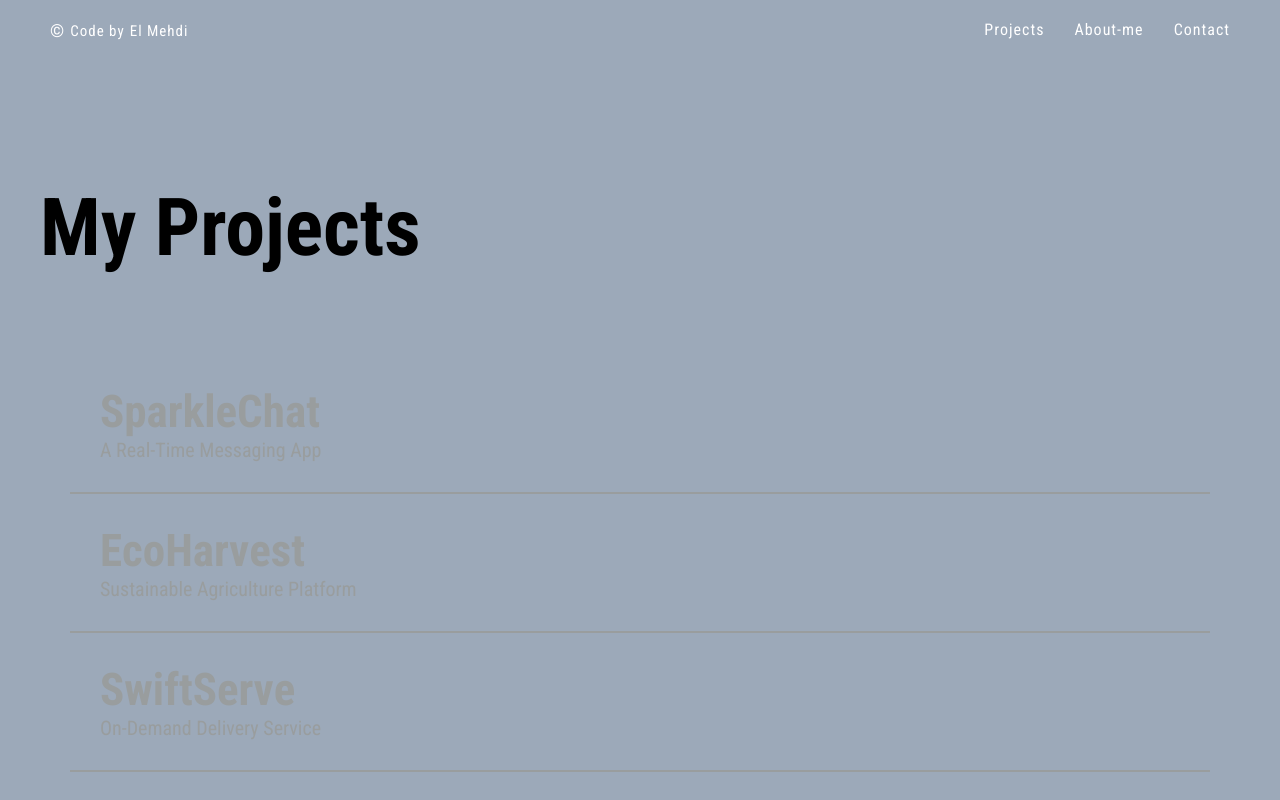
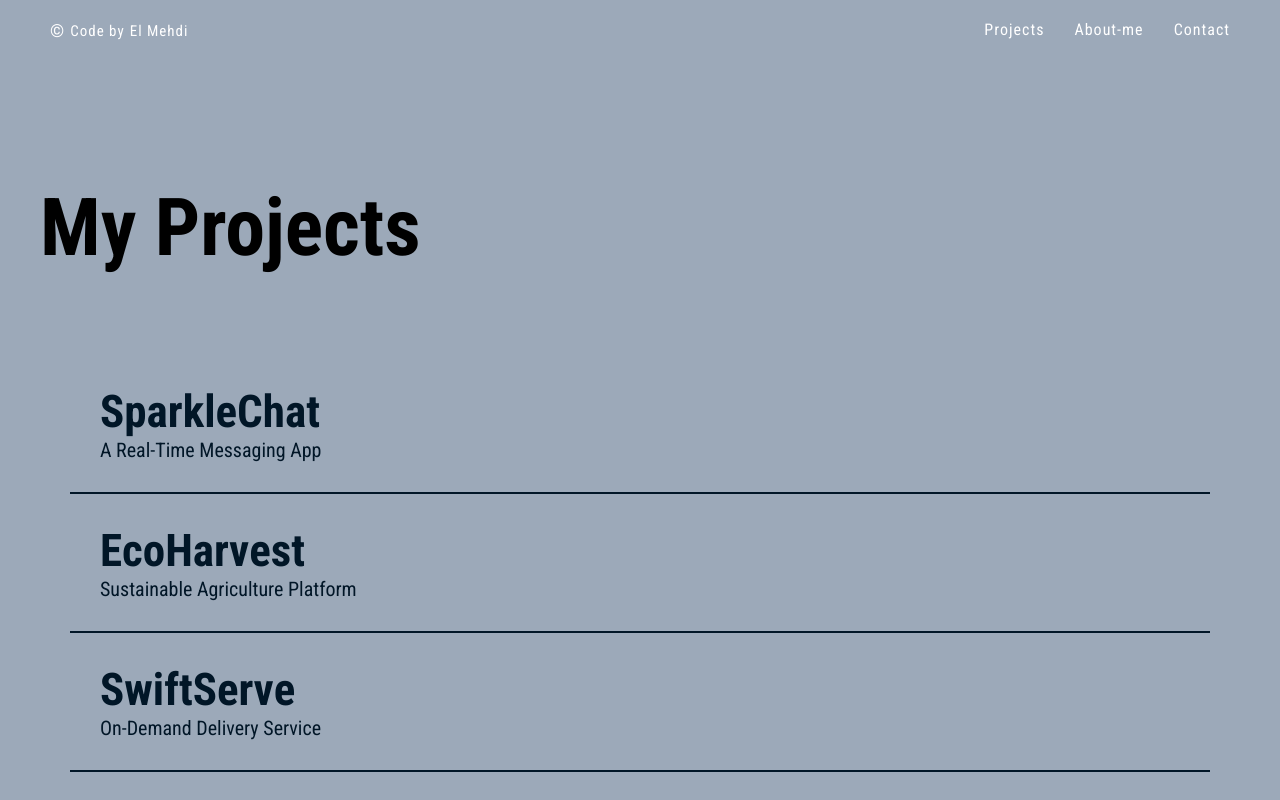
Before and after one commit to ahmidou09/MyPortfolio, a React (Vite) app: page /projects in a window 1280 px wide. Shown: the top 800 px of the page. Built offline with nearby package versions, Linux system fonts and the light colour scheme; grey boxes are pictures that could not be loaded.

Commit message:
Fix Contact form

```diff
--- a/src/features/contact/ContactForm.jsx
+++ b/src/features/contact/ContactForm.jsx
@@ -8,12 +8,14 @@ const FormcarryBlock = styled.div`
 `;
 
 const Label = styled.label`
+  transition: 0.5s;
   position: absolute;
-  top: 0;
+  top: ${({ hasContent }) => (hasContent ? "-20px" : "0")};
   left: 0;
+  font-size: ${({ hasContent }) => (hasContent ? "12px" : "16px")};
+  color: ${({ hasContent }) =>
+    hasContent ? "var(--color-purple-1)" : "var(--color-white)"};
   padding: 10px 0;
-  font-size: 16px;
-  color: var(--color-white);
   pointer-events: none;
   transition: 0.5s;
 `;
@@ -193,8 +195,11 @@ function ContactForm() {
           value={name}
           onChange={(e) => setName(e.target.value)}
           id="name"
+          required
         />
-        <Label htmlFor="name">Full Name</Label>
+        <Label htmlFor="name" hasContent={name.length > 0}>
+          Full Name
+        </Label>
       </FormcarryBlock>
 
       <FormcarryBlock>
@@ -203,8 +208,11 @@ function ContactForm() {
           value={email}
           onChange={(e) => setEmail(e.target.value)}
           id="email"
+          required
         />
-        <Label htmlFor="email">Your Email Address</Label>
+        <Label htmlFor="email" hasContent={email.length > 0}>
+          Your Email Address
+        </Label>
       </FormcarryBlock>
 
       <FormcarryBlock>
@@ -212,8 +220,11 @@ function ContactForm() {
           value={message}
           onChange={(e) => setMessage(e.target.value)}
           id="message"
+          required
         />
-        <Label htmlFor="message">Your message</Label>
+        <Label htmlFor="message" hasContent={message.length > 0}>
+          Your message
+        </Label>
       </FormcarryBlock>
 
       <FormcarryBlock>
--- a/src/features/projects/Link.jsx
+++ b/src/features/projects/Link.jsx
@@ -3,7 +3,7 @@ import { FiArrowRight } from "react-icons/fi";
 import { motion, useMotionValue, useSpring, useTransform } from "framer-motion";
 import styled from "styled-components";
 
-const Link = ({ heading, imgSrc, subheading, href }) => {
+const Link = ({ heading, imgSrc, subheading, href, color }) => {
   const ref = useRef(null);
 
   const x = useMotionValue(0);
@@ -38,6 +38,7 @@ const Link = ({ heading, imgSrc, subheading, href }) => {
       onMouseMove={handleMouseMove}
       initial="initial"
       whileHover="whileHover"
+      color={color}
     >
       <div>
         <Heading
@@ -50,6 +51,7 @@ const Link = ({ heading, imgSrc, subheading, href }) => {
             staggerChildren: 0.075,
             delayChildren: 0.25,
           }}
+          color={color}
         >
           {heading.split("").map((l, i) => (
             <motion.span
@@ -66,7 +68,7 @@ const Link = ({ heading, imgSrc, subheading, href }) => {
           ))}
         </Heading>
 
-        <Subheading>{subheading}</Subheading>
+        <Subheading color={color}>{subheading}</Subheading>
       </div>
 
       <Image
@@ -109,7 +111,8 @@ const LinkWrapper = styled(motion.a)`
   display: flex;
   align-items: center;
   justify-content: space-between;
-  border-bottom: 2px solid var(--color-grey-0);
+  border-bottom: 2px solid
+    ${(props) => (props.color ? props.color : "var(--color-grey-0)")};
   padding: 3rem;
   transition: border-color 0.5s;
 
@@ -127,7 +130,7 @@ const Heading = styled(motion.div)`
   z-index: 10;
   font-size: 4.5rem;
   font-weight: bold;
-  color: var(--color-grey-0);
+  color: ${(props) => (props.color ? props.color : "var(--color-grey-0)")};
   transition: color 0.5s;
 
   .inline-block {
@@ -140,7 +143,7 @@ const Subheading = styled.span`
   z-index: 10;
   margin-top: 0.5rem;
   font-size: 2rem;
-  color: var(--color-grey-0);
+  color: ${(props) => (props.color ? props.color : "var(--color-grey-0)")};
   transition: color 0.5s;
 `;
 
--- a/src/features/projects/HoverImageLinks.jsx
+++ b/src/features/projects/MyProjects.jsx
@@ -13,7 +13,7 @@ const MaxWidthContainer = styled.div`
   max-width: 120rem;
 `;
 
-const HoverImageLinks = ({ style, element }) => {
+const MyProjects = ({ style, element, color }) => {
   // Get the number of links to display based on the provided element prop
   const numberOfLinks =
     element && element >= 0 && element <= linksData.length
@@ -30,6 +30,7 @@ const HoverImageLinks = ({ style, element }) => {
             subheading={link.subheading}
             imgSrc={link.imgSrc + index}
             href={link.href}
+            color={color}
           />
         ))}
       </MaxWidthContainer>
@@ -37,4 +38,4 @@ const HoverImageLinks = ({ style, element }) => {
   );
 };
 
-export default HoverImageLinks;
+export default MyProjects;
--- a/src/pages/Home.jsx
+++ b/src/pages/Home.jsx
@@ -5,7 +5,7 @@ import animationWord from "../assets/json/Animationw_world_1.json";
 import hero from "../assets/img/hero.png";
 import transition from "../hooks/animation";
 import Character from "../ui/Character";
-import HoverImageLinks from "../features/projects/HoverImageLinks";
+import MyProjects from "../features/projects/MyProjects";
 import { Link } from "react-router-dom";
 import MainButton from "../ui/Button";
 import Skills from "../ui/MySkills";
@@ -40,7 +40,7 @@ function Home() {
       </SectionAbout>
       <SectionWork>
         <h3>My Work</h3>
-        <HoverImageLinks element={6} />
+        <MyProjects element={6} />
         <ShowMore>
           <MainButton>
             <Link to="/projects">Show more</Link>
--- a/src/pages/Projects.jsx
+++ b/src/pages/Projects.jsx
@@ -1,7 +1,7 @@
 import React from "react";
 import transition from "../hooks/animation";
 import styled from "styled-components";
-import HoverImageLinks from "../features/projects/HoverImageLinks";
+import MyProjects from "../features/projects/MyProjects";
 import Footer from "../features/footer/Footer";
 
 const Container = styled.div`
@@ -17,8 +17,10 @@ function Projects() {
   return (
     <Container>
       <h1>My Projects</h1>
-      <HoverImageLinks
+
+      <MyProjects
         style={{ marginTop: "5rem", backgroundColor: "transparent" }}
+        color="var(--color-primary-3)"
       />
       <Footer />
     </Container>
```
